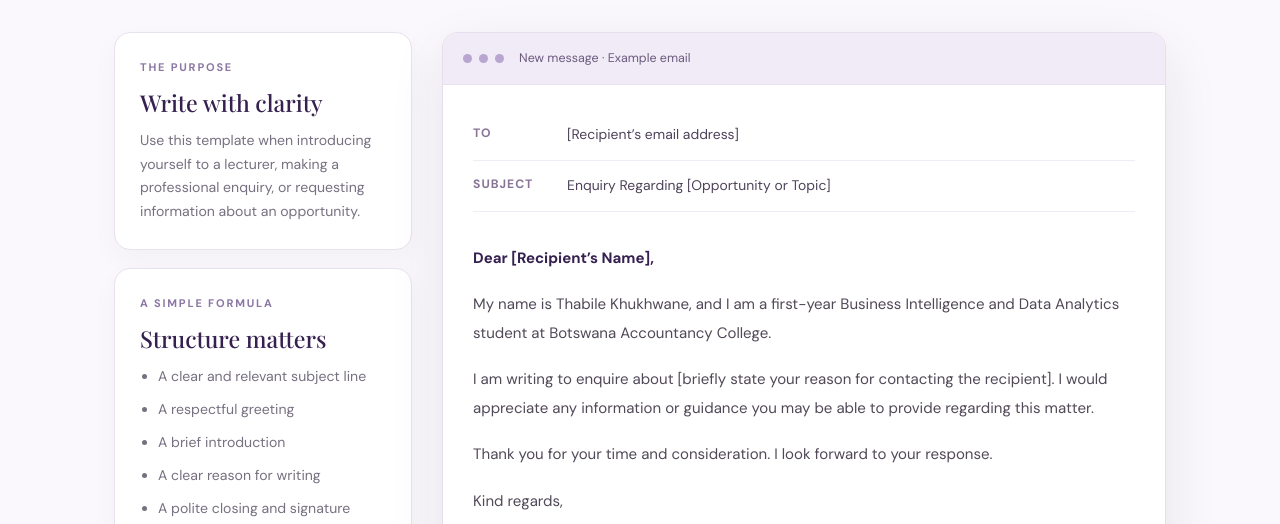
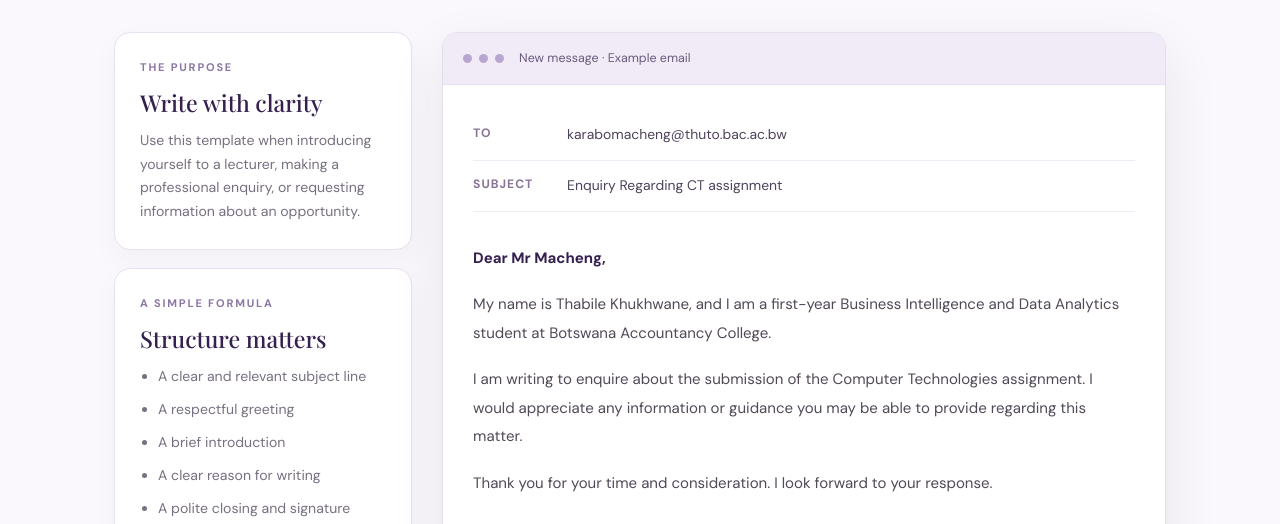
Before and after one commit to thabilek59/digital-portfolio-, a plain HTML site: page email-template.html in a window 1280 px wide. Shown: the part 925-1449 px from the top of the page. Drawn offline with nearby package versions, Linux system fonts and the light colour scheme.

Commit message:
Update email-template.html

```diff
--- a/email-template.html
+++ b/email-template.html
@@ -837,16 +837,16 @@
                 <div class="email-fields">
                     <div class="email-field">
                         <strong>To</strong>
-                        <span>[Recipient’s email address]</span>
+                        <span>karabomacheng@thuto.bac.ac.bw</span>
                     </div>
                     <div class="email-field">
                         <strong>Subject</strong>
-                        <span>Enquiry Regarding [Opportunity or Topic]</span>
+                        <span>Enquiry Regarding CT assignment</span>
                     </div>
                 </div>
 
                 <div class="email-body" id="email-copy-content">
-                    <p class="greeting">Dear [Recipient’s Name],</p>
+                    <p class="greeting">Dear Mr Macheng,</p>
 
                     <p>
                         My name is Thabile Khukhwane, and I am a first-year
@@ -855,8 +855,8 @@
                     </p>
 
                     <p>
-                        I am writing to enquire about [briefly state your reason
-                        for contacting the recipient]. I would appreciate any
+                        I am writing to enquire about the submission of the
+                        Computer Technologies assignment. I would appreciate any
                         information or guidance you may be able to provide
                         regarding this matter.
                     </p>
```
